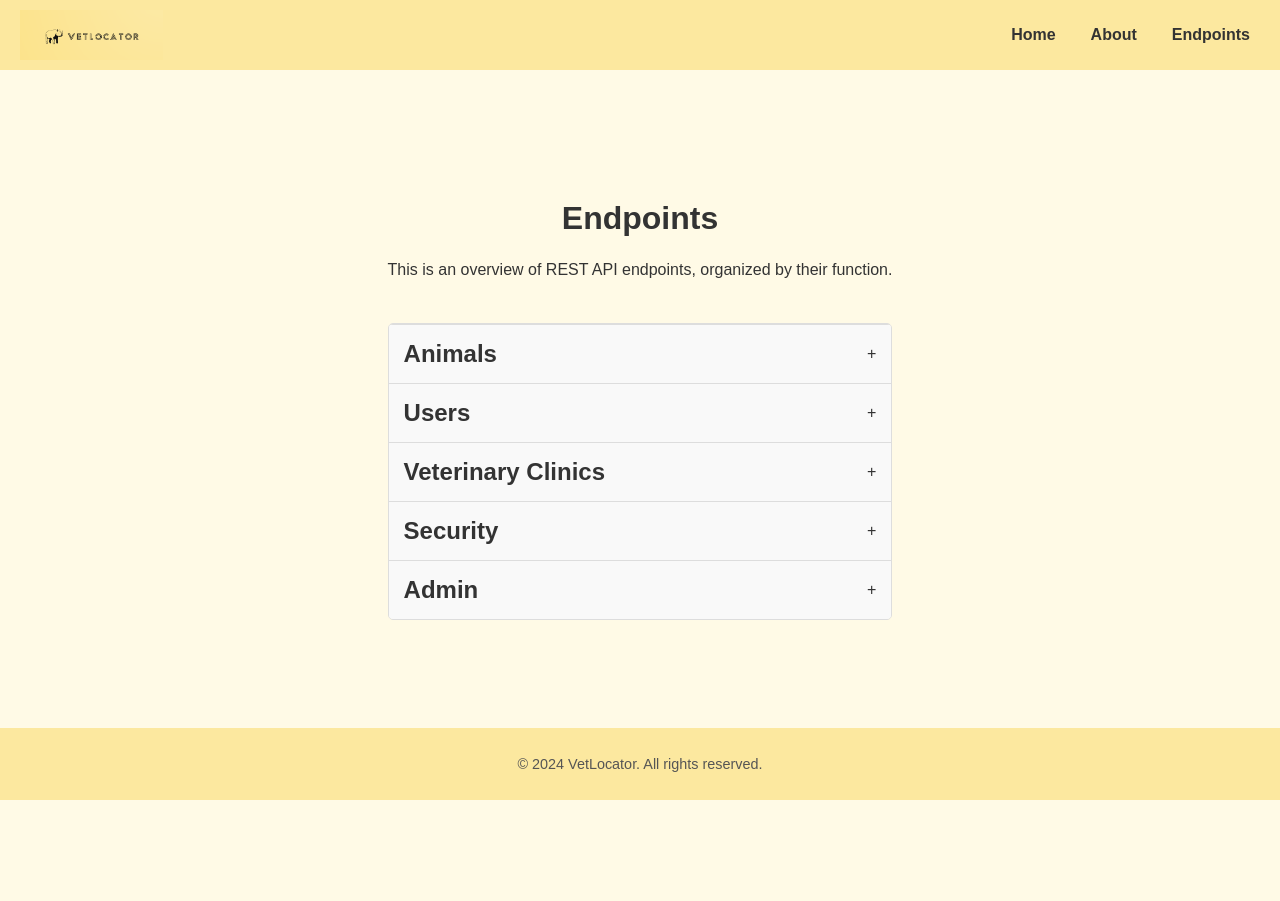
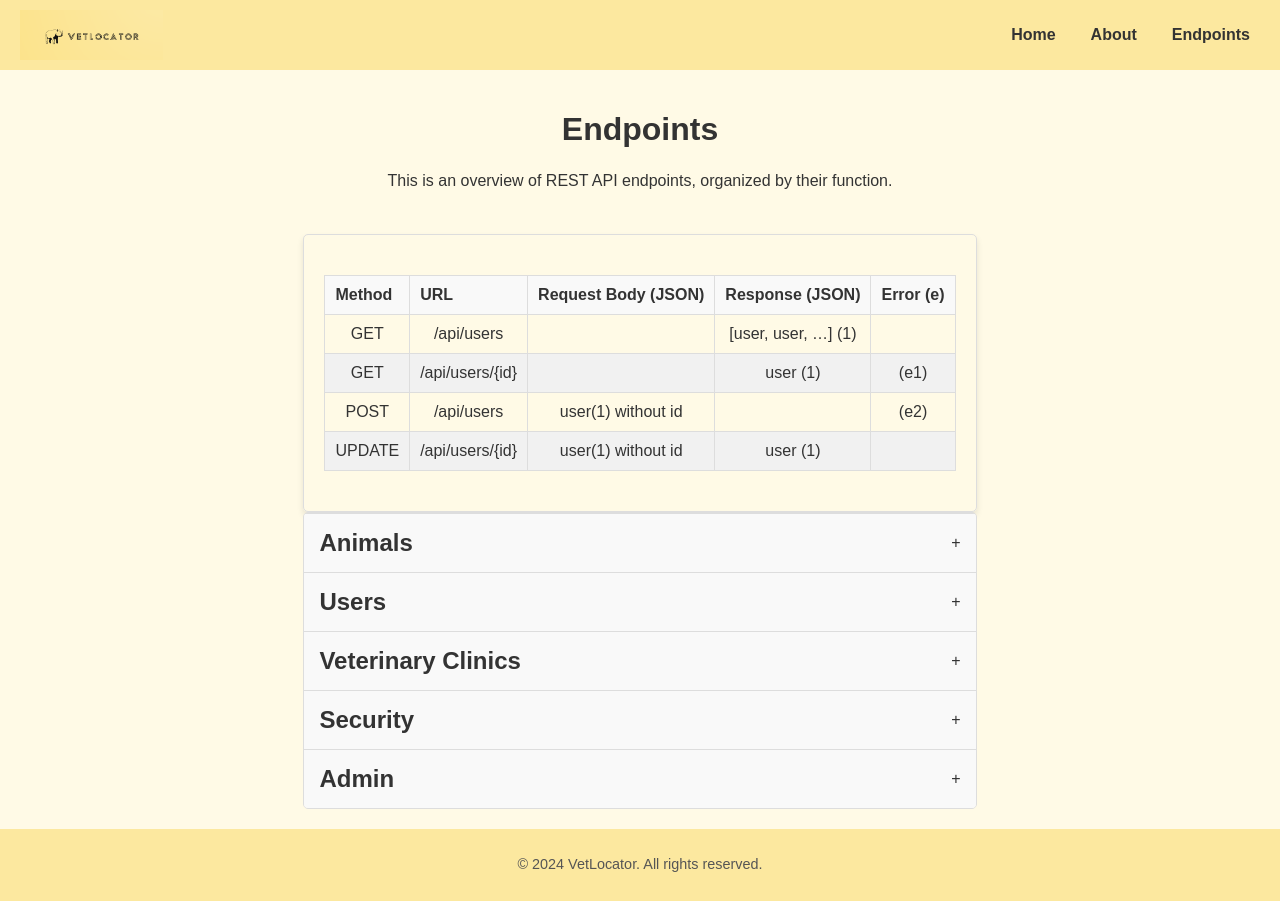
Before and after one commit to FeliciaFavrholdt/VetLocator_frontend, a React (Vite) app: page /endpoints in a window 1280 px wide. Before the commit the page ends 800 px from the top, so only its background shows below. Built offline with nearby package versions, Linux system fonts and the light colour scheme.

Commit message:
adds table component - needs refactoring in endpoints section

```diff
--- /dev/null
+++ b/src/components/Table.jsx
@@ -0,0 +1,74 @@
+import styled from "styled-components";
+
+const TableContainer = styled.div`
+  max-width: 1000px;
+  margin: 0 auto;
+  padding: 20px;
+  font-family: Arial, sans-serif;
+  border: 1px solid #ddd;
+  border-radius: 5px;
+  box-shadow: 0px 4px 6px rgba(0, 0, 0, 0.1);
+`;
+
+const StyledTable = styled.table`
+  width: 100%;
+  border-collapse: collapse;
+  margin: 20px 0;
+`;
+
+const TableHeader = styled.th`
+  background-color: #f9f9f9;
+  text-align: left;
+  padding: 10px;
+  border: 1px solid #ddd;
+  font-weight: bold;
+`;
+
+const TableRow = styled.tr`
+  &:nth-child(even) {
+    background-color: #f1f1f1;
+  }
+`;
+
+const TableData = styled.td`
+  padding: 10px;
+  border: 1px solid #ddd;
+`;
+
+function Table() {
+  const rows = [
+    { method: "GET", url: "/api/users", requestBody: "", response: "[user, user, …] (1)", error: "" },
+    { method: "GET", url: "/api/users/{id}", requestBody: "", response: "user (1)", error: "(e1)" },
+    { method: "POST", url: "/api/users", requestBody: "user(1) without id", response: "", error: "(e2)" },
+    { method: "UPDATE", url: "/api/users/{id}", requestBody: "user(1) without id", response: "user (1)", error: "" },
+  ];
+
+  return (
+    <TableContainer>
+      <StyledTable>
+        <thead>
+          <TableRow>
+            <TableHeader>Method</TableHeader>
+            <TableHeader>URL</TableHeader>
+            <TableHeader>Request Body (JSON)</TableHeader>
+            <TableHeader>Response (JSON)</TableHeader>
+            <TableHeader>Error (e)</TableHeader>
+          </TableRow>
+        </thead>
+        <tbody>
+          {rows.map((row, index) => (
+            <TableRow key={index}>
+              <TableData>{row.method}</TableData>
+              <TableData>{row.url}</TableData>
+              <TableData>{row.requestBody}</TableData>
+              <TableData>{row.response}</TableData>
+              <TableData>{row.error}</TableData>
+            </TableRow>
+          ))}
+        </tbody>
+      </StyledTable>
+    </TableContainer>
+  );
+}
+
+export default Table;
--- a/src/pages/Endpoints.jsx
+++ b/src/pages/Endpoints.jsx
@@ -4,6 +4,7 @@ import userEndpoints from "../assets/images/user-endpoints.png";
 import clinicEndpoints from "../assets/images/clinic-endpoints.png";
 import securityEndpoints from "../assets/images/security-endpoints.png";
 import adminEndpoints from "../assets/images/admin-endpoints.png";
+import Table from "../components/Table";
 
 function Endpoints() {
   const [activeSection, setActiveSection] = useState(null);
@@ -18,6 +19,7 @@ function Endpoints() {
       <p style={{ textAlign: "center", marginBottom: "40px" }}>
         This is an overview of REST API endpoints, organized by their function.
       </p>
+      <Table />
 
       <div style={{ border: "1px solid #ddd", borderRadius: "5px", overflow: "hidden" }}>
         {/* Animals Section */}
```
